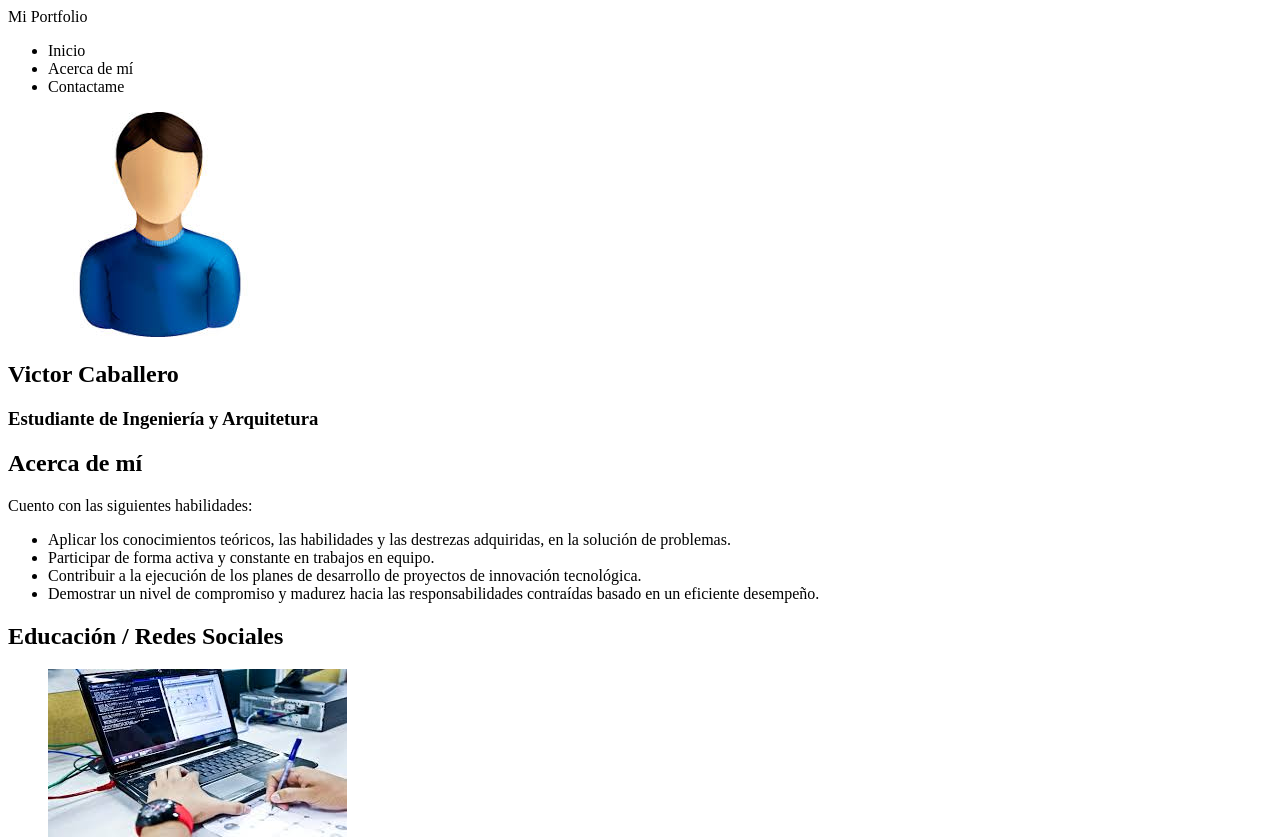
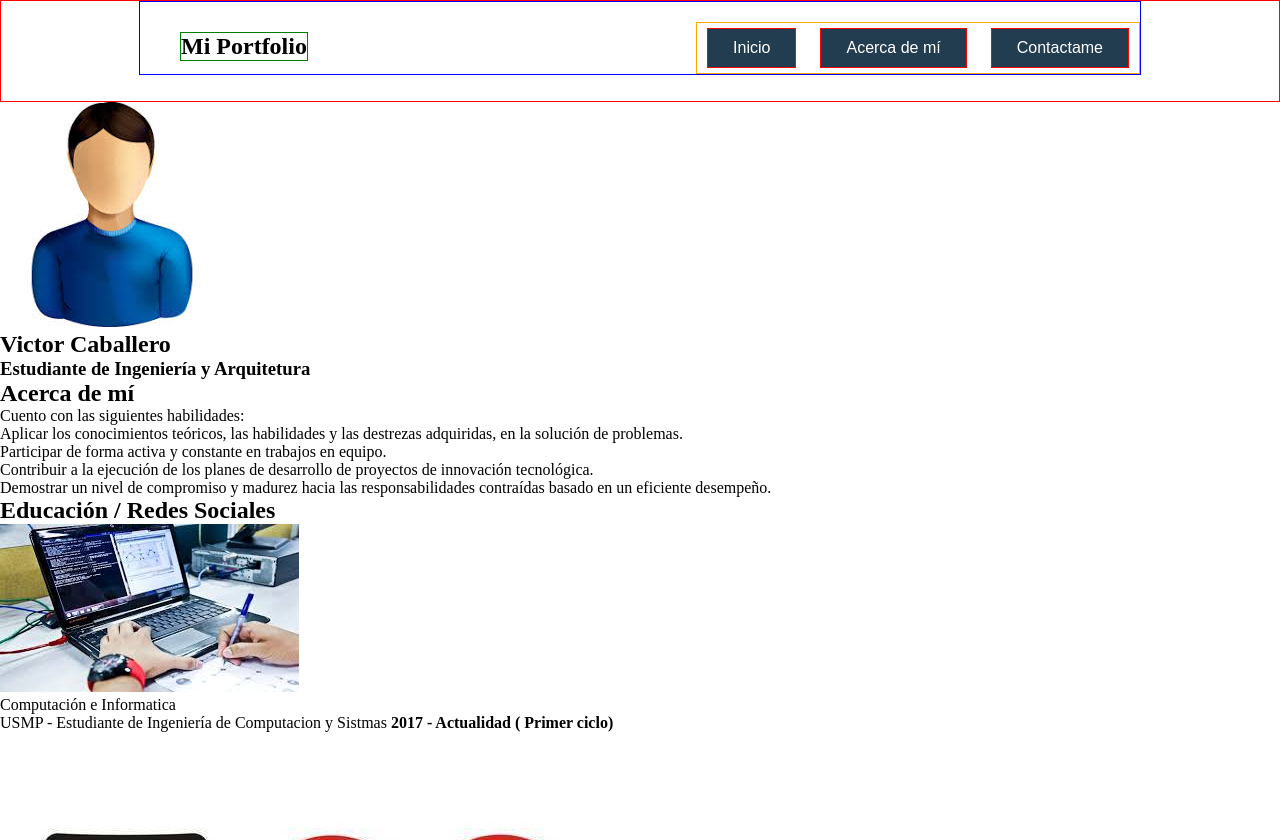
Before and after one commit to blogdopata/portfoliotest, a plain HTML site: page index.html in a window 1280 px wide. Shown: the top 840 px of the page. Drawn offline with Linux system fonts and the light colour scheme.

Commit message:
css start

```diff
--- /dev/null
+++ b/css/style.css
@@ -0,0 +1,41 @@
+*{
+	margin:0;
+	padding: 0;
+}
+
+header{
+	border: 1px solid red;
+	height: 100px;
+}
+
+header .centrado{
+	border: 1px solid blue;
+	width: 1000px;
+	margin: 0 auto;
+	overflow: hidden;
+}
+.titleTop{
+	border: 1px solid green;
+	display: inline-block;
+	margin:30px 0 0 40px;
+}
+.menu{
+	border: 1px solid orange;
+	display: inline-block;
+	float: right;
+	margin-top:20px;
+}
+
+.menu ul li{
+	display: inline-block;
+	border: 1px solid red;
+	margin: 5px 10px;
+}
+.menu ul  li a{
+	text-decoration: none;
+	color: white;
+	display: block;
+	padding: 10px 25px;
+	font-family:  arial;
+	background-color: #223C50;
+}
--- a/index.html
+++ b/index.html
@@ -2,21 +2,26 @@
 <html lang="es">
 <head>
 	<title>PortFolio</title>
+	<link rel="stylesheet" href="css/style.css">
 </head>
 <body>
 <header>
-	<div>
-		Mi Portfolio
+	<div class="centrado">
+		<h2 class="titleTop">
+			Mi Portfolio
+		</h2>
+
+		<nav class="menu">
+			<ul>
+				<li><a href="#">Inicio</a></li>
+				<li><a href="#">Acerca de mí</a></li>
+				<li><a href="#">Contactame</a></li>
+			</ul>
+		</nav>
 	</div>
+</header>
 
-	<nav>
-		<ul>
-			<li>Inicio</li>
-			<li>Acerca de mí</li>
-			<li>Contactame</li>
-		</ul>
-	</nav>
-</header>
+
 <section>
 	<figure>
 		<img src="images/user.jpg" alt="Victor Caballero">
```
